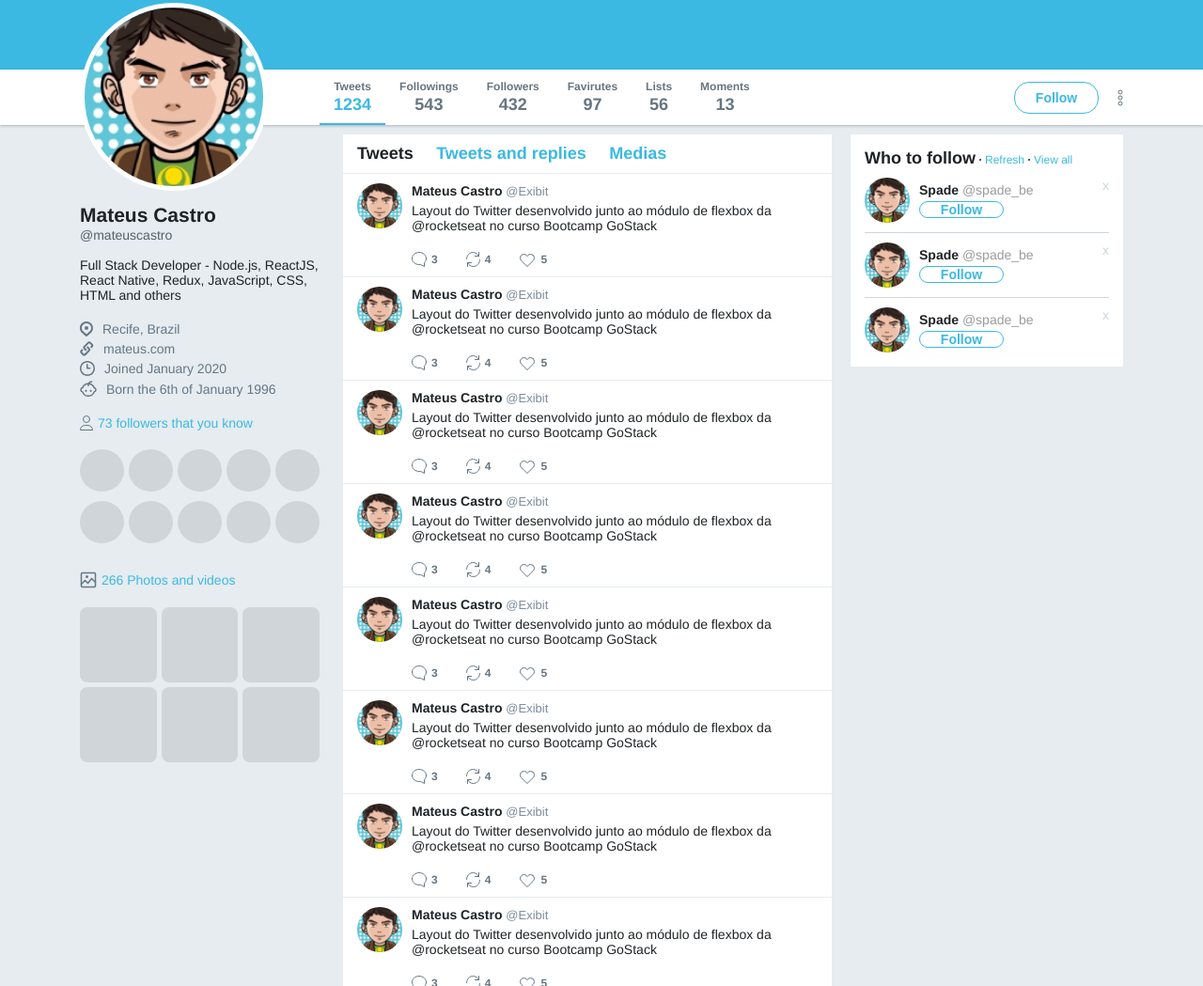
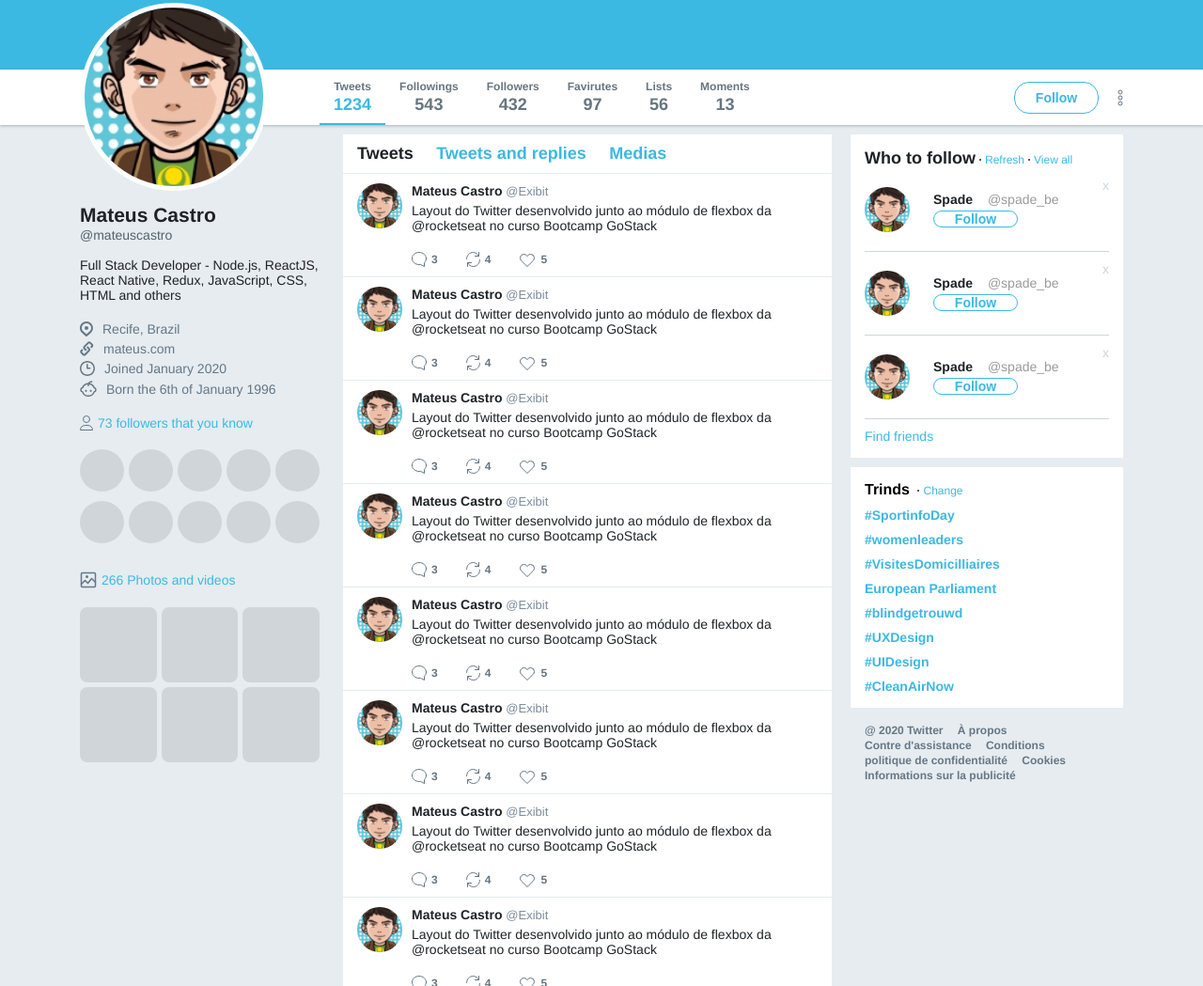
Before and after one commit to MateusCastro/twitter-flexbox, a plain HTML site: page index.html in a window 1280 px wide. Shown: the part 352-1401 px from the top of the page at 94% size. Drawn offline with Linux system fonts and the light colour scheme.

Commit message:
informações adicionais finalizadas

```diff
--- a/css/style.css
+++ b/css/style.css
@@ -380,22 +380,23 @@ div.wrapper-content aside.widgets {
   margin-top: 10px;
 }
 
-div.wrapper-content aside.widgets .widget {
+div.wrapper-content aside.widgets .who-follow {
   background: #fff;
   padding: 15px;
 }
 
-div.wrapper-content aside.widgets .widget .title {
+div.wrapper-content aside.widgets .who-follow .title {
   display: flex;
   align-items: baseline;
 }
 
-div.wrapper-content aside.widgets .widget .title strong {
+div.wrapper-content aside.widgets .who-follow .title strong {
   font-size: 18px;
   color: #1f2226;
 }
 
-div.wrapper-content aside.widgets .widget .title a {
+div.wrapper-content aside.widgets .who-follow .title a,
+div.wrapper-content aside.widgets .trinds .title a {
   color: #3bb9e3;
   font-size: 12px;
   text-decoration: none;
@@ -403,7 +404,8 @@ div.wrapper-content aside.widgets .widget .title a {
   padding-left: 10px;
 }
 
-div.wrapper-content aside.widgets .widget .title a::before {
+div.wrapper-content aside.widgets .who-follow .title a::before,
+div.wrapper-content aside.widgets .trinds .title a::before {
   content: "";
   width: 2px;
   height: 2px;
@@ -433,34 +435,34 @@ div.wrapper-content aside.widgets .follow ul li:last-child {
   border: 0;
 }
 
-div.wrapper-content aside.widgets .follow ul li .profile {
+div.wrapper-content aside.widgets .follow ul li .follow-item {
   display: flex;
   align-items: center;
 }
 
-div.wrapper-content aside.widgets .follow ul li .profile img {
+div.wrapper-content aside.widgets .follow ul li .follow-item > img {
   width: 48px;
   height: 48px;
   border-radius: 50%;
 }
 
-div.wrapper-content aside.widgets .follow ul li .profile .info {
+div.wrapper-content aside.widgets .follow ul li .follow-item .info {
   margin-left: 10px;
   display: flex;
   flex-direction: column;
 }
 
-div.wrapper-content aside.widgets .follow ul li .profile .info strong {
+div.wrapper-content aside.widgets .follow ul li .follow-item .info strong {
   font-size: 14px;
   color: #1f2326;
 }
 
-div.wrapper-content aside.widgets .follow ul li .profile .info strong span {
+div.wrapper-content aside.widgets .follow ul li .follow-item .info strong span {
   font-weight: normal;
   color: #9a9a9a;
 }
 
-div.wrapper-content aside.widgets .follow ul li .profile .info button {
+div.wrapper-content aside.widgets .follow ul li .follow-item .info button {
   height: 27;
   margin-top: 4px;
   background: #fff;
@@ -477,8 +479,45 @@ div.wrapper-content aside.widgets .follow ul li .profile .info button {
   border-radius: 16px;
 }
 
+div.wrapper-content aside.widgets .follow ul li .follow-item .find-friends {
+  font-size: 14px;
+  color: #3bb9e3;
+}
+
 div.wrapper-content aside.widgets .follow ul li > a {
   color: #ccd6dd;
   text-decoration: none;
   font-size: 14px;
 }
+
+div.wrapper-content aside.widgets .trinds {
+  background: #fff;
+  padding: 15px;
+  margin-top: 10px;
+}
+
+div.wrapper-content aside.widgets .trinds ul li p {
+  font-size: 14px;
+  font-weight: bold;
+  color: #3bb9e3;
+}
+
+div.wrapper-content aside.widgets .trinds ul li {
+  margin-bottom: 0;
+  border-width: 0;
+}
+
+div.wrapper-content aside.widgets .info {
+  padding: 15px;
+}
+
+div.wrapper-content aside.widgets .info p {
+  font-size: 12px;
+  color: #657786;
+  margin: 2px 0;
+  font-weight: bold;
+}
+
+div.wrapper-content aside.widgets .info span {
+  margin-left: 12px;
+}
--- a/index.html
+++ b/index.html
@@ -324,7 +324,7 @@
         </ul>
       </section>
       <aside class="widgets">
-        <div class="widget follow">
+        <div class="who-follow follow">
           <div class="title">
             <strong>Who to follow</strong>
             <a href="">Refresh</a>
@@ -333,7 +333,7 @@
 
           <ul>
             <li>
-              <div class="profile">
+              <div class="follow-item">
                 <img src="images/avatar.png" alt="Avatar" />
                 <div class="info">
                   <strong>Spade <span>@spade_be</span></strong>
@@ -343,7 +343,7 @@
               <a href="">x</a>
             </li>
             <li>
-              <div class="profile">
+              <div class="follow-item">
                 <img src="images/avatar.png" alt="Avatar" />
                 <div class="info">
                   <strong>Spade <span>@spade_be</span></strong>
@@ -353,7 +353,7 @@
               <a href="">x</a>
             </li>
             <li>
-              <div class="profile">
+              <div class="follow-item">
                 <img src="images/avatar.png" alt="Avatar" />
                 <div class="info">
                   <strong>Spade <span>@spade_be</span></strong>
@@ -362,7 +362,55 @@
               </div>
               <a href="">x</a>
             </li>
+            <li>
+              <div class="follow-item">
+                <div class="find-friends">
+                  <span>Find friends</span>
+                </div>
+              </div>
+            </li>
           </ul>
+        </div>
+
+        <div class="trinds follow">
+          <div class="title">
+            <strong>Trinds</strong>
+            <a href="">Change</a>
+          </div>
+
+          <ul>
+            <li>
+              <p>#SportinfoDay</p>
+            </li>
+            <li>
+              <p>#womenleaders</p>
+            </li>
+            <li>
+              <p>#VisitesDomicilliaires</p>
+            </li>
+            <li>
+              <p>European Parliament</p>
+            </li>
+            <li>
+              <p>#blindgetrouwd</p>
+            </li>
+            <li>
+              <p>#UXDesign</p>
+            </li>
+            <li>
+              <p>#UIDesign</p>
+            </li>
+            <li>
+              <p>#CleanAirNow</p>
+            </li>
+          </ul>
+        </div>
+
+        <div class="info">
+          <p>@ 2020 Twitter <span>À propos</span></p>
+          <p>Contre d'assistance <span>Conditions</span></p>
+          <p>politique de confidentialité <span>Cookies</span></p>
+          <p>Informations sur la publicité</p>
         </div>
       </aside>
     </div>
```
